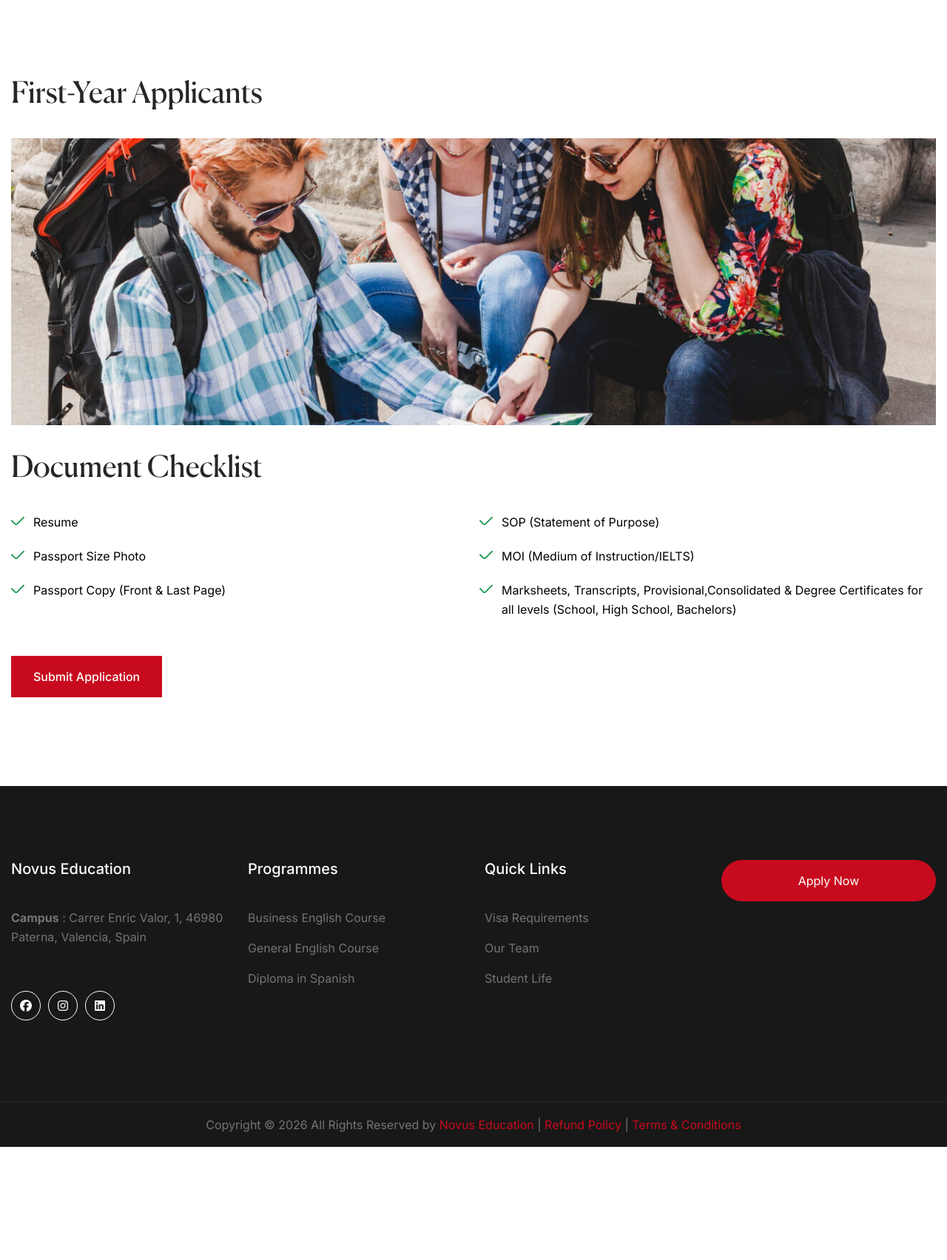
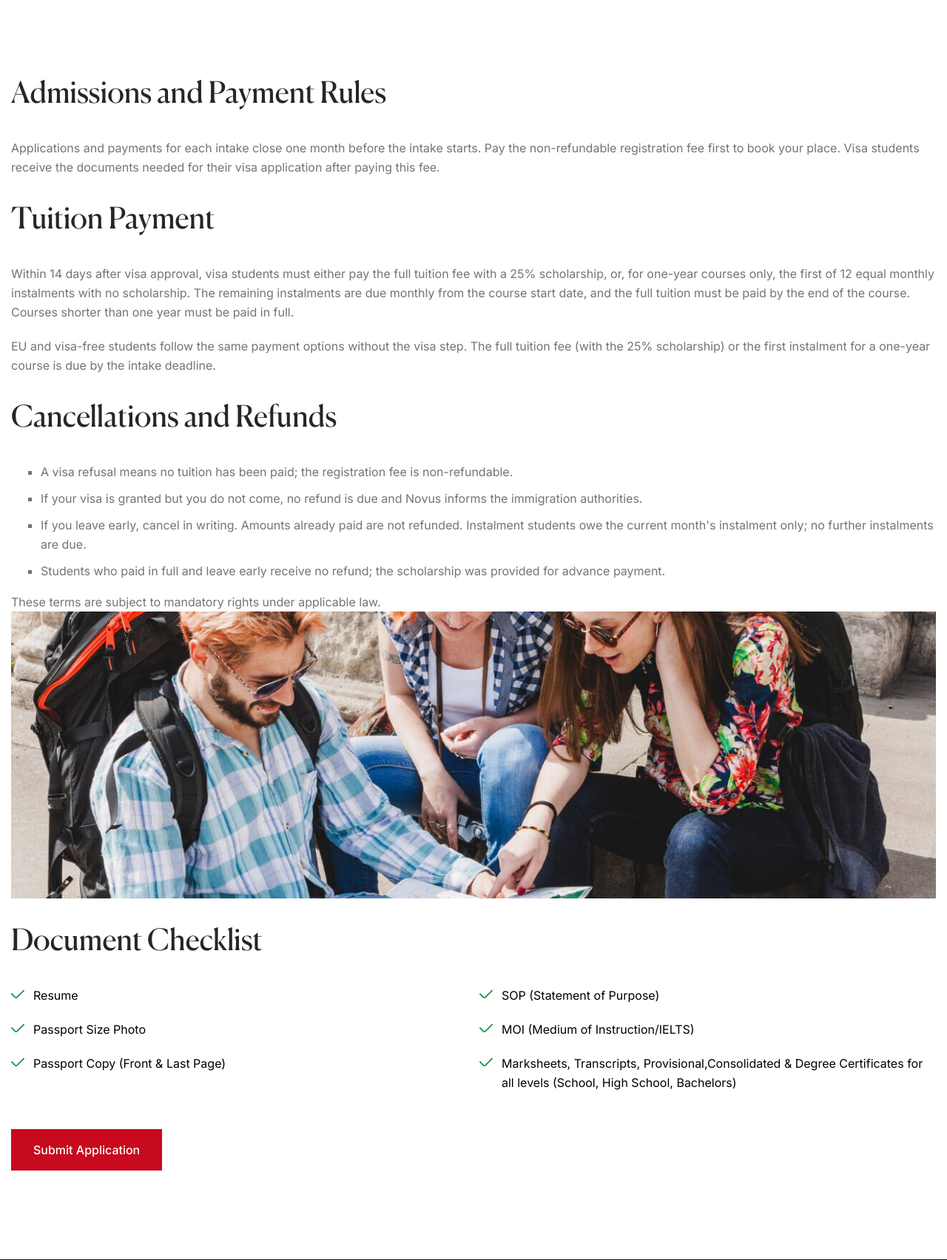
Before and after one commit to AngelPortalDev/Novus-Spain, a Laravel app: page /admission in a window 1280 px wide. Shown: the part 661-2365 px from the top of the page at 74% size. Before the commit the page ends 2212 px from the top, so only its background shows below. Run offline with Laravel 12, Linux system fonts and the light colour scheme.

Commit message:
mireille dev changes admission and terms and conditions page

```diff
--- a/resources/views/Frontend/Pages/admission.blade.php
+++ b/resources/views/Frontend/Pages/admission.blade.php
@@ -16,8 +16,27 @@
                 <div class="col-12">
                     <div class="admission-content-top">
                         <h3 class="rts-section-title">
-                            First-Year Applicants
+                            Admissions and Payment Rules
                         </h3>
+
+                        <p class="rts-section-description">Applications and payments for each intake close one month before the intake starts. Pay the non-refundable registration fee first to book your place. Visa students receive the documents needed for their visa application after paying this fee.</p>
+
+                        <div class="requirement-deadline">
+                            <h3 class="rts-section-title">Tuition Payment</h3>
+                            <p>Within 14 days after visa approval, visa students must either pay the full tuition fee with a 25% scholarship, or, for one-year courses only, the first of 12 equal monthly instalments with no scholarship. The remaining instalments are due monthly from the course start date, and the full tuition must be paid by the end of the course. Courses shorter than one year must be paid in full.</p>
+                            <p>EU and visa-free students follow the same payment options without the visa step. The full tuition fee (with the 25% scholarship) or the first instalment for a one-year course is due by the intake deadline.</p>
+                        </div>
+
+                        <div class="requirement-deadline">
+                            <h3 class="rts-section-title">Cancellations and Refunds</h3>
+                            <ul>
+                                <li class="single-requirement">A visa refusal means no tuition has been paid; the registration fee is non-refundable.</li>
+                                <li class="single-requirement">If your visa is granted but you do not come, no refund is due and Novus informs the immigration authorities.</li>
+                                <li class="single-requirement">If you leave early, cancel in writing. Amounts already paid are not refunded. Instalment students owe the current month's instalment only; no further instalments are due.</li>
+                                <li class="single-requirement">Students who paid in full and leave early receive no refund; the scholarship was provided for advance payment.</li>
+                            </ul>
+                            <p>These terms are subject to mandatory rights under applicable law.</p>
+                        </div>
 
                         <div class="admission-big-thumb">
                             <img src="{{asset('assets/images/course/admission-bg.jpg')}}" alt="admission">
```
Also changed, not shown: resources/views/Frontend/Pages/terms-and-conditions.blade.php (+8 -7 lines).
